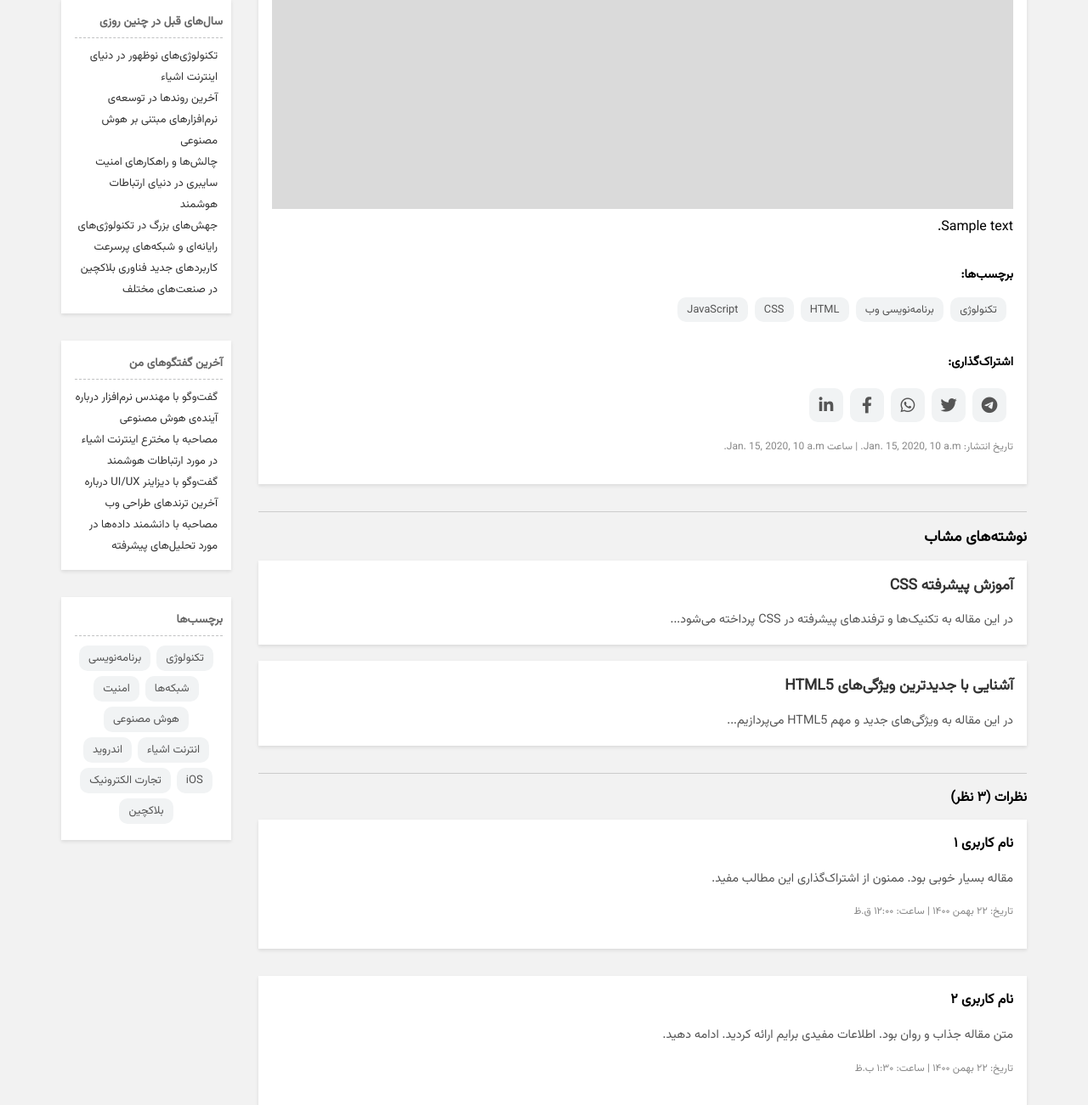
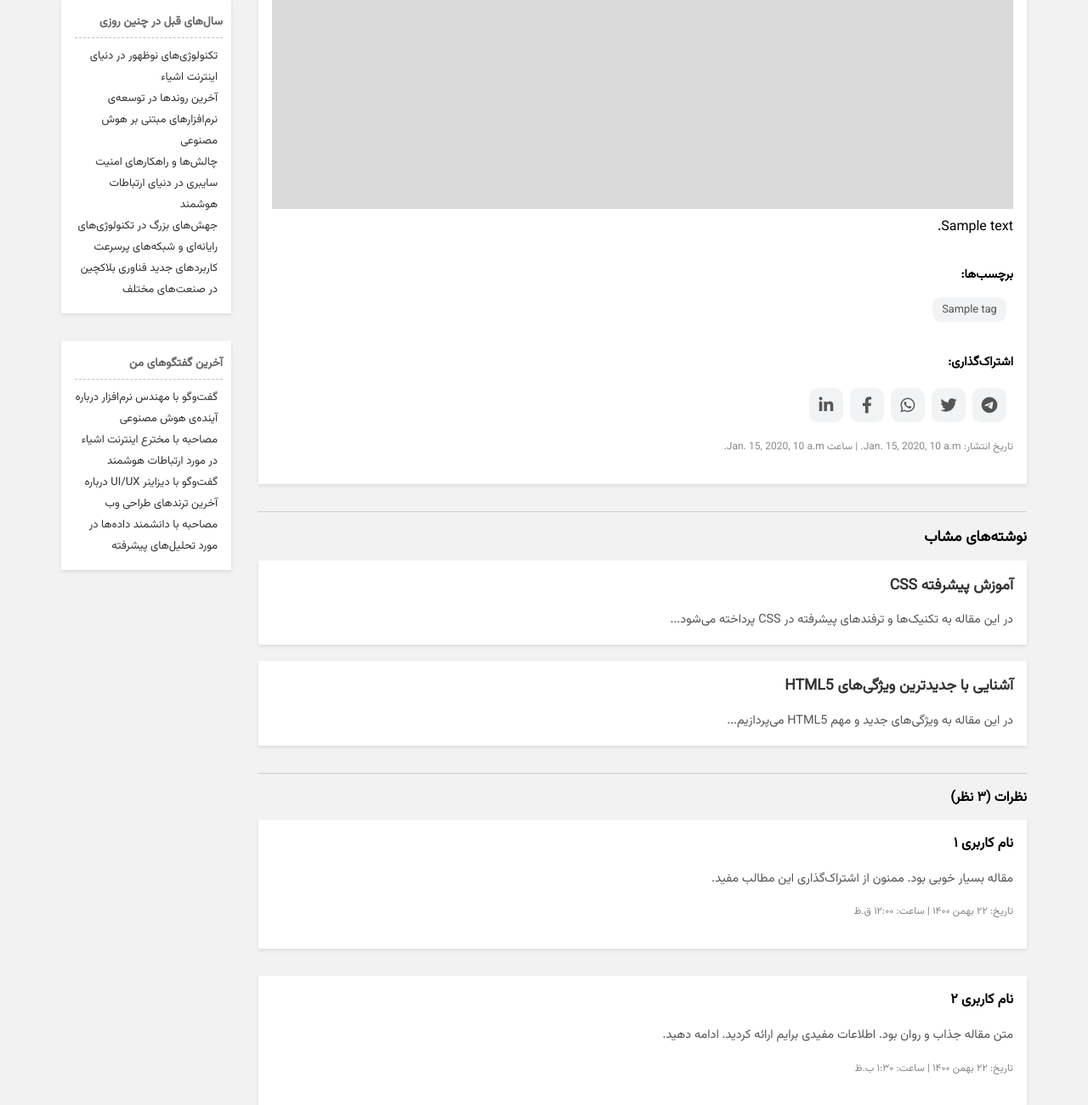
Before and after one commit to MohNamdar/Blogino, a Django app: template templates/blog/article_single.html in a window 1280 px wide. Shown: the part 707-2008 px from the top of the page at 85% size. Run offline with Django 5.2, Linux system fonts and the light colour scheme; the template is opened without the code that fills it: most values are stand-ins (such as "Sample title", 1, 10 or a date in 2020); grey boxes marked "Sample" are stand-in pictures; parts of the project's set-up code (start-up, migrations or seed data) failed here and were passed over; some web fonts are replaced.

Commit message:
add tags to the article_single

```diff
--- a/templates/blog/article_single.html
+++ b/templates/blog/article_single.html
@@ -44,12 +44,11 @@
                 <div class="article-tags">
                     <h5>برچسب‌ها:</h5>
                     <ul class="tags-list">
-                        <li><a href="#">تکنولوژی</a></li>
-                        <li><a href="#">برنامه‌نویسی وب</a></li>
-                        <li><a href="#">HTML</a></li>
-                        <li><a href="#">CSS</a></li>
-                        <li><a href="#">JavaScript</a></li>
+                        {% for tag in article.tags.all %}
+                            <li><a href="#">{{ tag.name }}</a></li>
+                        {% endfor %}
                     </ul>
+
                 </div>
                 <!-- Share Buttons-->
                 <div class="share-buttons">
@@ -159,22 +158,6 @@
                     <!-- Add more conversations as needed-->
                 </ul>
             </div>
-            <!-- Tags Section-->
-            <div class="card">
-                <h5 class="sidebar-card-title">برچسب‌ها</h5>
-                <ul class="tags-list">
-                    <li><a href="article-list.html">تکنولوژی</a></li>
-                    <li><a href="article-list.html">برنامه‌نویسی</a></li>
-                    <li><a href="article-list.html">شبکه‌ها</a></li>
-                    <li><a href="article-list.html">امنیت</a></li>
-                    <li><a href="article-list.html">هوش مصنوعی</a></li>
-                    <li><a href="article-list.html">انترنت اشیاء</a></li>
-                    <li><a href="article-list.html">اندروید</a></li>
-                    <li><a href="article-list.html">iOS</a></li>
-                    <li><a href="article-list.html">تجارت الکترونیک</a></li>
-                    <li><a href="article-list.html">بلاکچین</a></li>
-                </ul>
-            </div>
         </aside>
     </div>
 {% endblock %}
```
